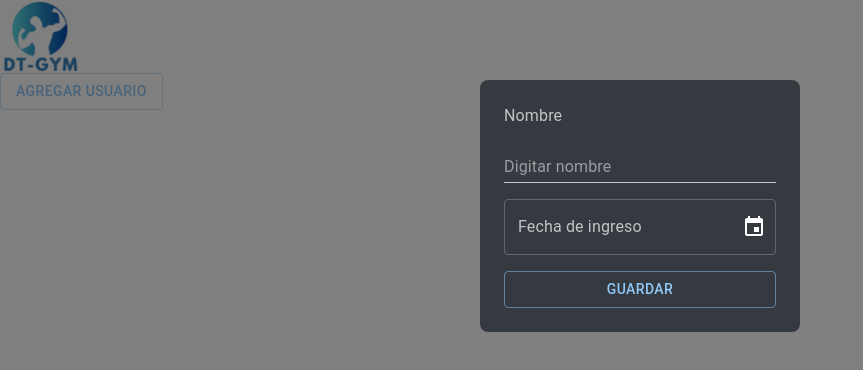
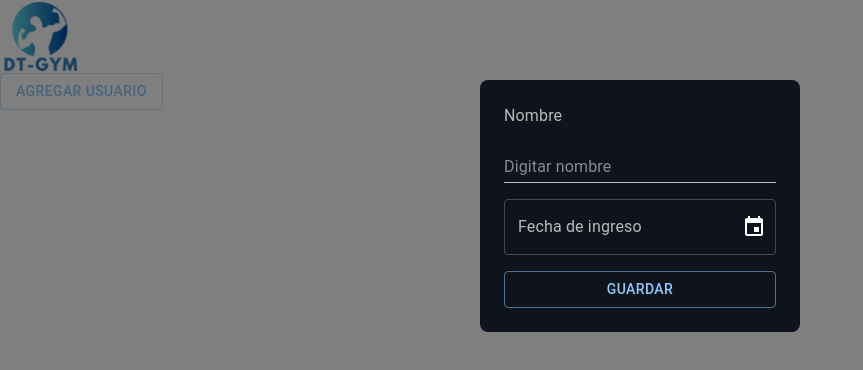
Before and after one commit to jdavidduart/small-games-store, a Next.js app: page / in a window 1280 px wide. Both pictures are taken after a click on the button "AGREGAR USUARIO". Shown: the top 370 px of the page, without its empty margins (0-863 px from the left). Built offline with nearby package versions, Linux system fonts and the light colour scheme.

Commit message:
new color

```diff
--- a/src/features/addNewUser/addNewUser.tsx
+++ b/src/features/addNewUser/addNewUser.tsx
@@ -12,7 +12,7 @@ export default function AddNewUser() {
       <Modal
         open={open}
         onClose={handleClose}
-        className="bg-gray-500 p-6 rounded-lg w-80 h-fit mx-auto my-20"
+        className="bg-gray-800 p-6 rounded-lg w-80 h-fit mx-auto my-20"
       >
         <Box>
           <AddUserForm onAddUser={onAddUser} />
```
